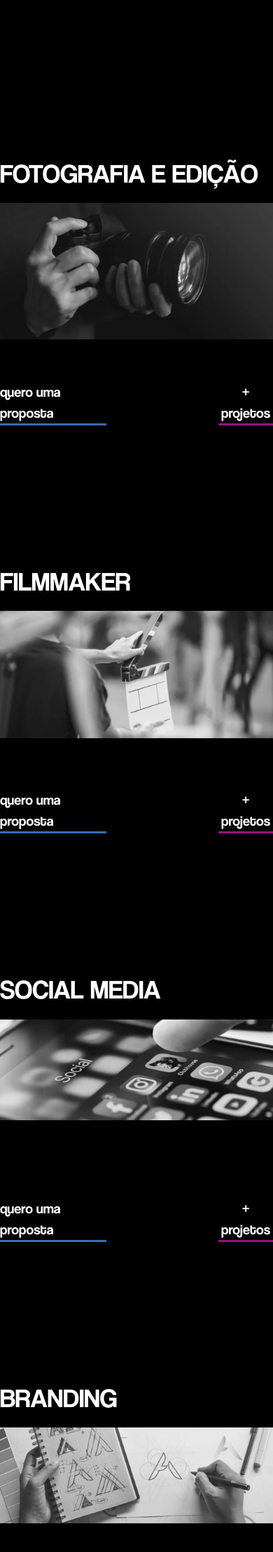
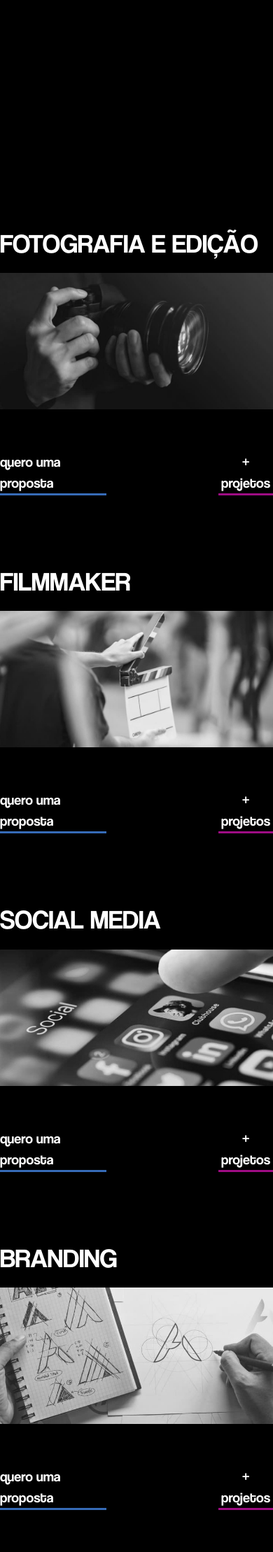
Before and after one commit to nairacirino/site-izi-assessoria, a PHP site: page /servicos.html in a window 390 px wide. Shown: the part 424-2642 px from the top of the page at 70% size. Run offline with PHP 8.4, Linux system fonts and the light colour scheme; some libraries are stand-ins or nearby versions.

Commit message:
Update custom.css

```diff
--- a/assets/custom-css/custom.css
+++ b/assets/custom-css/custom.css
@@ -578,7 +578,11 @@ header {
         text-align: center;
     }
 
-    #imgFotografia {
+.itemindividual {
+    margin-top: 5rem;
+}
+
+    .imgServicos {
         height: 100%;
         width: auto;
     }
```
